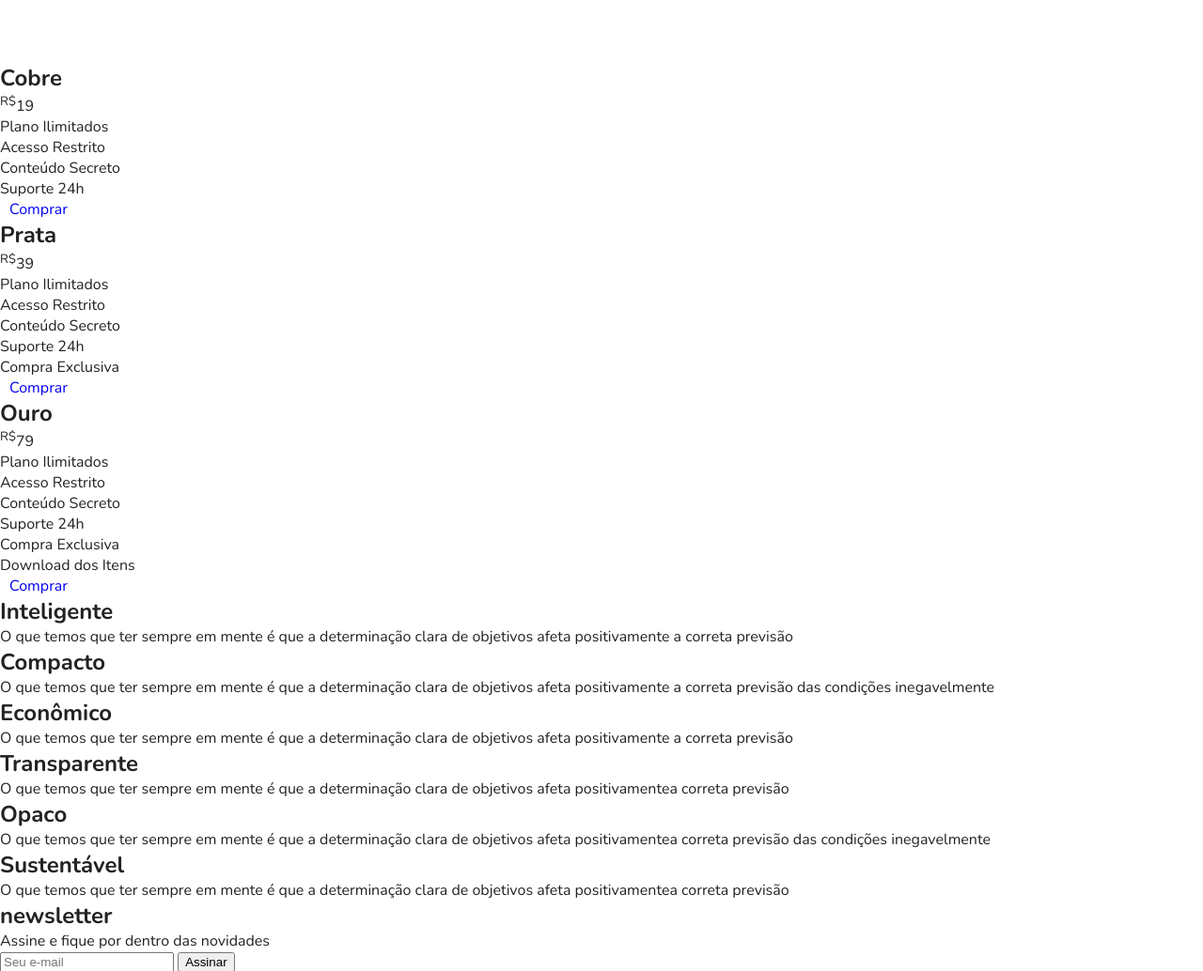
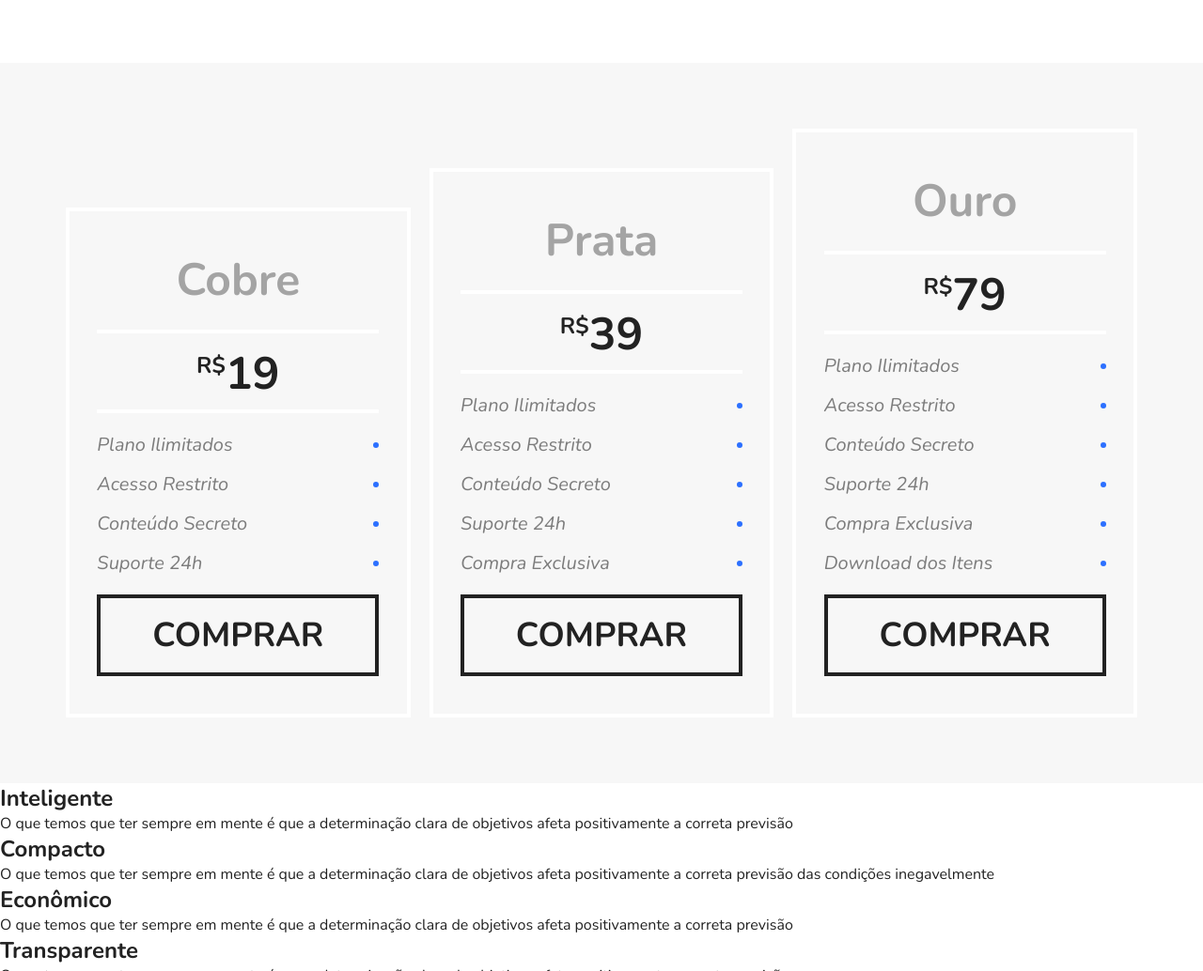
Before and after one commit to David-Santana98/flexblog, a plain HTML site: page index.html in a window 1280 px wide. Shown: the part 1762-2796 px from the top of the page at 94% size. Drawn offline with nearby package versions, Linux system fonts and the light colour scheme.

Commit message:
finalizado setor preco

```diff
--- a/css/style.css
+++ b/css/style.css
@@ -126,10 +126,10 @@ a {
 
 .sobre-info h1 {
   font-size: 3em;
-  margin-bottom: .5em;
+  margin-bottom: 0.5em;
 }
 
-.sobre-info p{
+.sobre-info p {
   font-size: 1.25em;
   line-height: 1.4;
   margin-bottom: 1em;
@@ -161,7 +161,7 @@ a {
 
 .produtos-item {
   flex: 1 1 175px;
-  margin: 10px
+  margin: 10px;
 }
 
 .produtos-item h2 {
@@ -169,15 +169,104 @@ a {
   color: #a4a4a4;
   background: #f7f7f7;
   padding: 60px 20px;
-
 }
 
 .purple {
-  border-top: 8px solid #ae81ff
+  border-top: 8px solid #ae81ff;
 }
 .pink {
-  border-top: 8px solid #f9265e
+  border-top: 8px solid #f9265e;
 }
 .blue {
-  border-top: 8px solid #66d9eb
+  border-top: 8px solid #66d9eb;
 }
+
+/* Preço */
+
+.preco {
+  background: #f7f7f7;
+  padding: 60px;
+  display: flex;
+  flex-wrap: wrap;
+  align-items: flex-end;
+}
+
+.preco-item {
+  flex: 1 1 260px;
+  border: 4px solid white;
+  padding: 20px;
+  margin: 10px;
+}
+
+.preco-item h2 {
+  font-size: 3em;
+  color: #a4a4a4;
+  text-align: center;
+  margin-top: 20px;
+}
+
+.preco-item span {
+  max-width: 300px;
+  margin: 20px auto;
+  display: block;
+  font-size: 3em;
+  text-align: center;
+  font-weight: bold;
+  padding: 10px 0 5px 0;
+  border-top: 4px solid white;
+  border-bottom: 4px solid white;
+}
+
+.preco-item sup {
+  font-size: 1.5rem;
+}
+
+.preco-item ul {
+  max-width: 300px;
+  margin: 20px auto;
+  font-size: 1.25em;
+  font-style: italic;
+  color: #7c7c7c;
+}
+
+.preco-item li {
+  display: flex;
+  justify-content: space-between;
+  align-items: center;
+  margin-bottom: 15px;
+}
+
+.preco-item li::after {
+  content: "";
+  display: block;
+  width: 6px;
+  height: 6px;
+  background: #2c70ff;
+  border-radius: 50%;
+}
+
+.preco-item a {
+  max-width: 300px;
+  display: block;
+  margin: 20px auto;
+  border: 4px solid;
+  color: #222222;
+  text-transform: uppercase;
+  font-weight: bold;
+  font-size: 2.25em;
+  padding: 15px 0;
+  text-align: center;
+}
+
+@media (max-width: 800px) {
+  .preco {
+    padding-left: 10px;
+    padding-right: 10px;
+  }
+  .preco .preco-item:nth-child(3) {
+    order: -2;
+  }
+  .preco .preco-item:nth-child(2) {
+    order: -1;
+  }
+}
```
